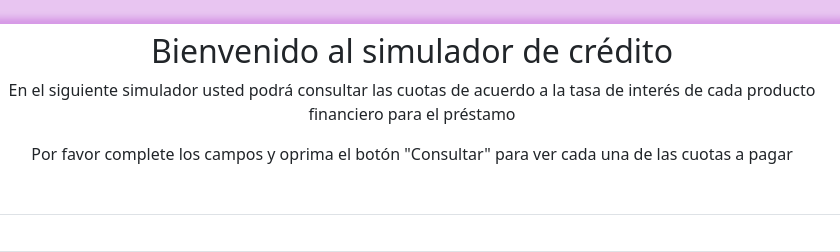
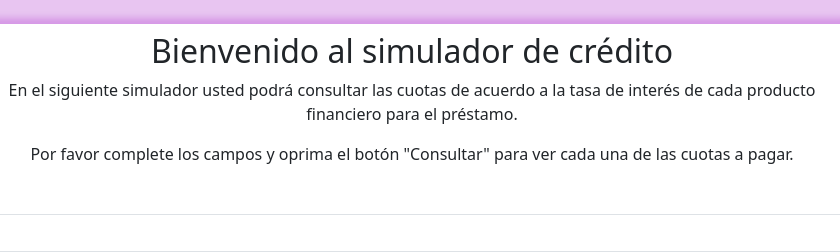
Before and after one commit to WilliamCuervo31/WilliamCuervo31.github.io, a plain HTML site: page index.html in a window 1280 px wide. Shown: the top 252 px of the page, 228-1068 px from the left. Drawn offline with nearby package versions, Linux system fonts and the light colour scheme.

Commit message:
Update index.html

```diff
--- a/index.html
+++ b/index.html
@@ -32,8 +32,8 @@
     <div class="container mt-4 pb-3 p-2 bg-custom2 rounded-4 shadow-lg-custom mx-auto">
         <div class="w-75 text-center mx-auto">
             <h2>Bienvenido al simulador de crédito</h2>
-            <p>En el siguiente simulador usted podrá consultar las cuotas de acuerdo a la tasa de interés de cada producto financiero para el préstamo</p>
-            <p>Por favor complete los campos y oprima el botón "Consultar" para ver cada una de las cuotas a pagar</p>
+            <p>En el siguiente simulador usted podrá consultar las cuotas de acuerdo a la tasa de interés de cada producto financiero para el préstamo.</p>
+            <p>Por favor complete los campos y oprima el botón "Consultar" para ver cada una de las cuotas a pagar.</p>
         </div>
         <form action="" class="">
             <div class="mb-3">
```
